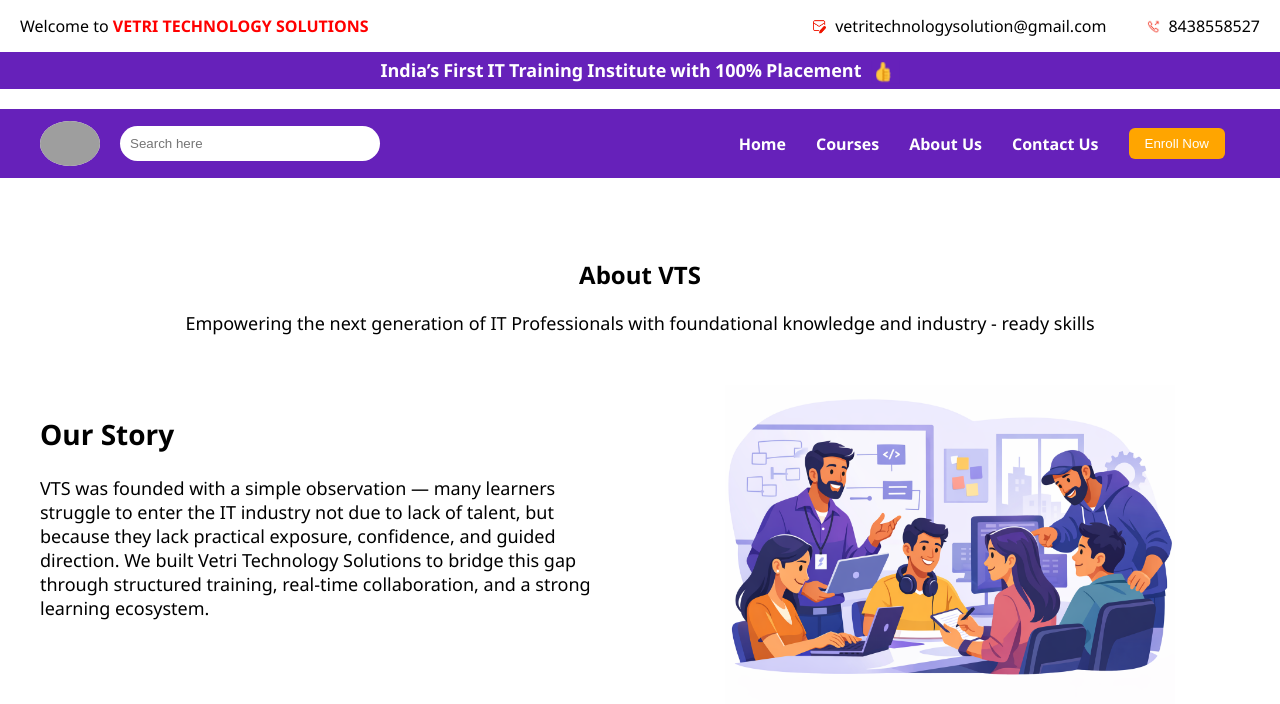
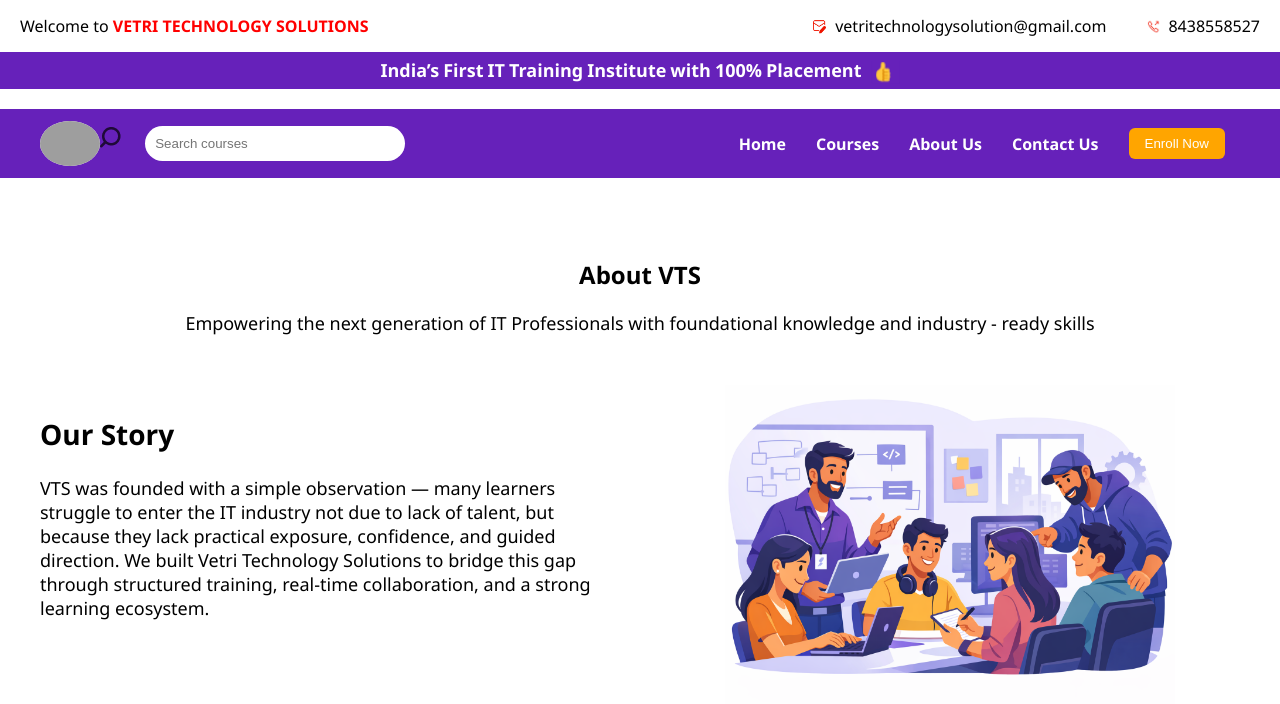
Before and after one commit to reethamannavan1/Djangotemplates, a Django app: page /about/ in a window 1280 px wide. Shown: the top 704 px of the page. Run offline with Django 5.2, Linux system fonts and the light colour scheme; data comes from the database, SQL or seed files in the repository; grey boxes are pictures that could not be loaded.

Commit message:
Add files via upload

```diff
--- a/vts/templates/base.html
+++ b/vts/templates/base.html
@@ -38,7 +38,13 @@
 <div class="navbar">
     <img src="{% static 'images/logo.jpg' %}" class="logo">
 
-    <input class="search" placeholder="Search here">
+    <form action="{% url 'courses' %}" method="GET" class="search-wrapper">
+
+    <img src="{% static 'images/searchicon.png' %}" class="search-icon">
+
+    <input type="text" name="search" class="search" placeholder="Search courses">
+
+</form>
 
     <div class="menu-toggle" onclick="toggleMenu()">☰</div>
 
```
